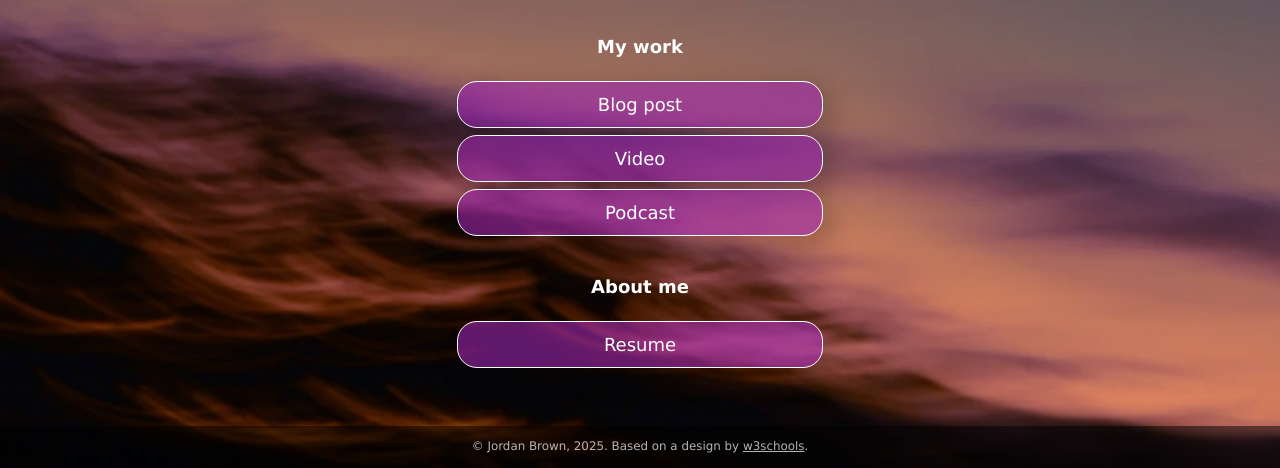
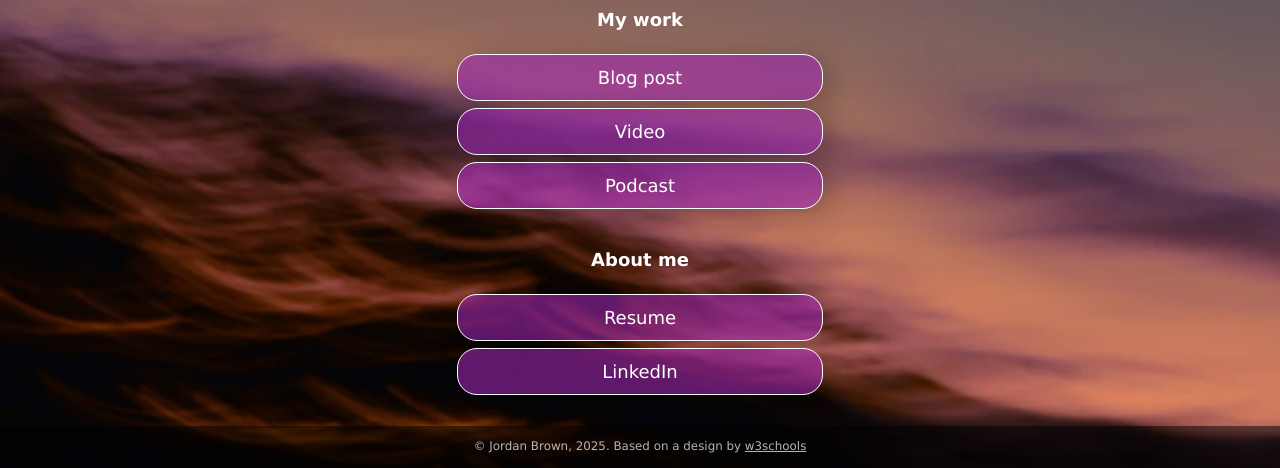
Before and after one commit to J0rdanBr0wn/j0rdanbr0wn.github.io, a plain HTML site: page index.html in a window 1280 px wide. Shown: the part 332-800 px from the top of the page. Drawn offline with Linux system fonts and the light colour scheme.

Commit message:
added the podcast button and linkedin button

```diff
--- a/index.html
+++ b/index.html
@@ -47,8 +47,8 @@
       <div class="slidedown">
         <div class="description">
           <h2>Podcast title</h2>
-          <p>Add a short but appealing description of your podcast</p>
-          <a href="#" class="external-link" target="_blank">Listen</a>
+          <p>A deep dive into the incredible rec sports division at Virginia Tech known as Venture Out.</p>
+          <a href="https://soundcloud.com/jordan-brown-751243090/final-venture-out-interview" class="external-link" target="_blank">Listen</a>
         </div>
       </div>
     </div>
@@ -59,13 +59,14 @@
     </div>
 
     <div class="links-container">
-      <a href="https://drive.google.com" class="button" target="_blank">Resume</a>
+      <a href="https://drive.google.com/file/d/1Vubr5KDe6QDwlTF3pHFHma9iSzxDKATN/view?usp=sharing" class="button" target="_blank">Resume</a>
+      <a href="https://www.linkedin.com/in/jordan-brown-70a57128b/" class="button button-background-color" target="_blank">LinkedIn</a>
     </div>
 
   </div>
   <div class="footer">
-    <p>© Jordan Brown, 2025. Based on a design by <a
-        href="https://www.w3schools.com/howto/howto_website_create_linktree.asp" target="_blank">w3schools</a>.
+    <p>© Jordan Brown, 2025. Based on a design by
+      <a href="https://www.w3schools.com/howto/howto_website_create_linktree.asp" target="_blank">w3schools</a>
     </p>
   </div>
   <script type="text/javascript" src="js/slider.js"></script>
```
